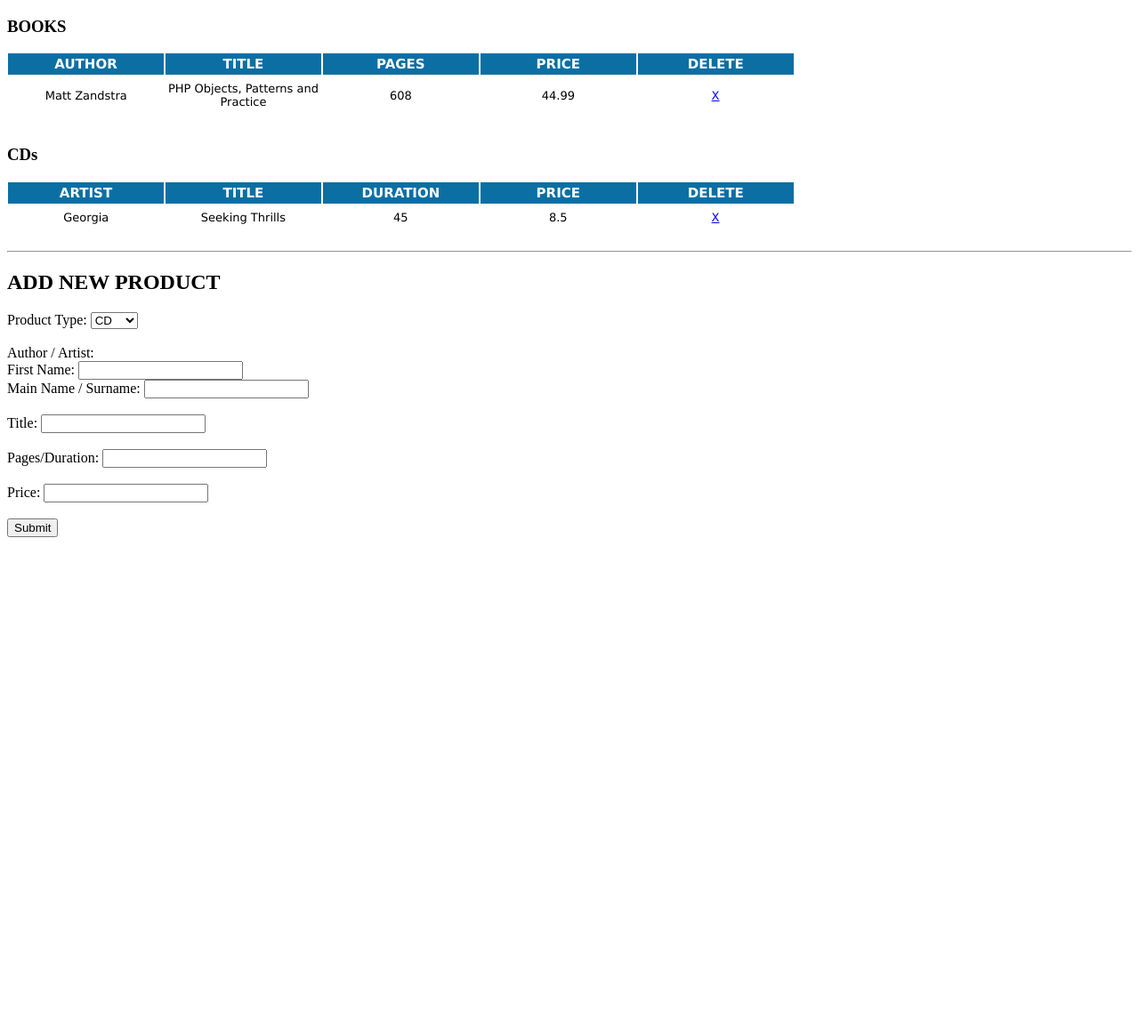
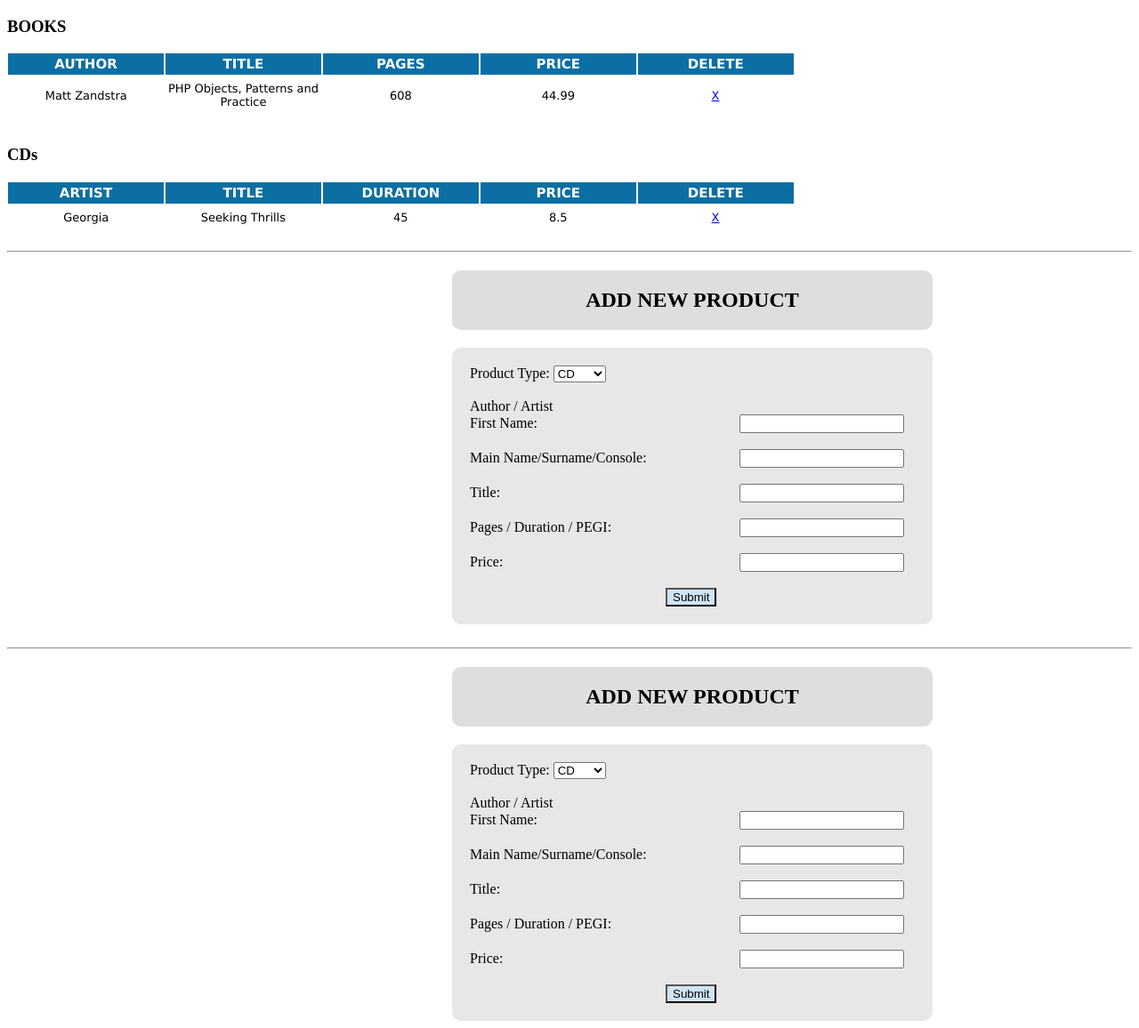
Before and after one commit to tbc-bsc-l6/component-1-KCMuna, a PHP site: page / in a window 1280 px wide. Shown: the whole page at 89% size. Before the commit the page ends 604 px from the top, so only its background shows below. Run offline with PHP 8.4, Linux system fonts and the light colour scheme.

Commit message:
changes have been applied

```diff
--- /dev/null
+++ b/awe/GameProduct.php
@@ -0,0 +1,35 @@
+<?php
+
+
+namespace awe;
+
+
+class GameProduct extends ShopProduct
+{
+    private $numPegi;
+
+    public function __construct(
+        string $id,
+        string $title,
+        string $firstName,
+        string $mainName,
+        float $price,
+        int $numPegi
+    )
+    {
+
+        parent::__construct(
+            $id,
+            $title,
+            $firstName,
+            $mainName,
+            $price
+        );
+        $this->numPegi = $numPegi;
+    }
+
+    public function getNumberOfPegi()
+    {
+        return $this->numPegi;
+    }
+}
--- a/awe/HtmlProductWriter.php
+++ b/awe/HtmlProductWriter.php
@@ -34,10 +34,12 @@ class HtmlProductWriter extends ShopProductWriter
         foreach ($this->products as $product) {
          if($product instanceof BookProduct) $bookproducts[] = $product;
          if($product instanceof CdProduct) $cdproducts[] = $product;
+         if($product instanceof GameProduct) $gameproducts[]=$product;
         }
 
         $booktable = $this->generateBookTable($bookproducts);
         $cdtable = $this->generateCdTable($cdproducts);
+        $gametable =$this->generateAddProductForm($gameproducts);
 
         $addProduct = $this->generateAddProductForm();
 
@@ -46,6 +48,8 @@ class HtmlProductWriter extends ShopProductWriter
             . $booktable .
             '<br />'
             .$cdtable.
+            '<br />'
+            .$gametable.
             '<br />'
             .$addProduct .
             '</body>';
@@ -113,39 +117,67 @@ class HtmlProductWriter extends ShopProductWriter
             </table>';
     }
 
+      private function generateGameTable($gameproducts)
+    {
+        $contents = '';
+        foreach ($gameproducts as $game) {
+            $contents .= '<tr>
+                  <td>'.$game->getFullName().'</td>'
+                .'<td>'.$game->getTitle().'</td>'
+                .'<td>'.$game->getNumberOfPegi().'</td>'
+                .'<td>'.$game->getPrice().'</td>'
+                .'<td>'.'<a href="./index.php?delete='.$game->getId().'">X</a>'.'</td>
+                </tr>';
+        }
+        return
+            '
+            <h3>GAMES</h3>
+            <table class="paleBlueRows equal-width">
+                 <thead>
+                    <tr>
+                        <th>CONSOLE</th>
+                        <th>TITLE</th>
+                        <th>PEGI</th>
+                        <th>PRICE</th>
+                        <th>DELETE</th>
+                    </tr>
+                    </thead>
+                    <tbody>'
+            .$contents.
+            '</tbody>
+            </table>';
+    }
+
+
     private function generateAddProductForm()
     {
         return '
           <hr />
-          <h2>ADD NEW PRODUCT</h2>
-         <form action="./index.php" method="post">
-          <label for="producttype">Product Type:</label>
-          <select id="producttype" name="producttype">
+          <h2 style=" background:#dedede; width:500px; padding:20px;margin-left:500px; border-radius:10px; text-align:center;">ADD NEW PRODUCT</h2>
+         <form action="./index.php" method="post" style="background:#e8e6e6; width:500px; padding:20px; margin-left:500px;border-radius:10px;">
+                <label for="producttype">Product Type:</label>
+                <select id="producttype" name="producttype">
                 <option value="cd">CD</option>
                 <option value="book">Book</option>
-          </select>
-          <br />
-          <br />
-         <label for="name">Author / Artist:</label><br />
-         <label for="fname">First Name:</label>
-           <input type="text" id="fname" name="fname"><br />
-          <label for="sname">Main Name / Surname:</label>
-           <input type="text" id="sname" name="sname">
-           <br />
-           <br />
-         <label for="title">Title:</label>
-           <input type="text" id="title" name="title">
-           <br />
-           <br />
-         <label for="pages">Pages/Duration:</label>
-           <input type="text" id="pages" name="pages">
-           <br />
-           <br />
-          <label for="price">Price:</label>
-           <input type="text" id="price" name="price">
-           <br />
-           <br />
-           <input type="submit" value="Submit">
+                <option value="game">Game</option>
+                </select><br><br>
+
+                <label for="name">Author / Artist</label><br>
+                <label for="fname">First Name:</label>
+                <input style="margin-left:223px;"type="text" id="fname" name="fname"><br><br>
+                <label for="sname">Main Name/Surname/Console:</label>
+                <input style="margin-left:100px;"type="text" id="sname" name="sname"><br><br>
+
+                <label for="title">Title:</label>
+                <input style="margin-left:265px;"type="text" id="title" name="title"><br><br>
+
+                <label  for="pages">Pages / Duration / PEGI:</label>
+                <input style="margin-left:140px;" type="text" id="pages" name="pages"><br><br>
+
+                <label for="price">Price:</label>
+                <input style="margin-left:262px;"type="text" id="price" name="price"><br><br>
+                <input style="margin-left:220px; background:#D0E4F5;" type="submit" value="Submit">
+
         </form>
         ';
     }
--- a/awe/JsonProductWriter.php
+++ b/awe/JsonProductWriter.php
@@ -34,6 +34,10 @@ class JsonProductWriter extends ShopProductWriter
             $json_product['playlength'] = $product->getPlayLength();
             $json_product['type'] = "cd";
         }
+        if($product instanceof GameProduct) {
+            $json_product['numPegi'] = $product->getNumberOfPegi();
+            $json_product['type'] = "game";
+        }
 
         return json_encode($json_product);
     }
--- a/awe/JsonUtility.php
+++ b/awe/JsonUtility.php
@@ -23,6 +23,11 @@ class JsonUtility
                     $bookproduct = new \awe\BookProduct($product['id'],$product['title'], $product['firstname'],
                         $product['mainname'],$product['price'], $product['numpages']);
                     $products[]=$bookproduct;
+                    break;
+                case "game":
+                    $gameproduct = new \awe\GameProduct($product['id'],$product['title'], $product['firstname'],
+                        $product['mainname'],$product['price'], $product['numPegi']);
+                    $products[]=$gameproduct;
                     break;
             }
         }
@@ -70,8 +75,9 @@ class JsonUtility
         $newProduct['mainname'] = $sname;
         $newProduct['price'] = $price;
 
-        if($producttype=='cd') $newProduct['playlength'] = $pages;
+        if($producttype=='cd')   $newProduct['playlength'] = $pages;
         if($producttype=='book') $newProduct['numpages'] = $pages;
+        if($producttype=='game') $newProduct['numPegi'] = $pages;
 
         $products[] = $newProduct;
 
--- a/products.json
+++ b/products.json
@@ -1,20 +1 @@
-[
-  {
-    "id": 1,
-    "type": "book",
-    "title": "PHP Objects, Patterns and Practice",
-    "firstname": "Matt",
-    "mainname": "Zandstra",
-    "price": 44.99,
-    "numpages": 608
-  },
-  {
-    "id": 2,
-    "type": "cd",
-    "title": "Seeking Thrills",
-    "firstname": "",
-    "mainname": "Georgia",
-    "price": 8.5,
-    "playlength": 45
-  }
-]
+[{"id":1,"type":"book","title":"PHP Objects, Patterns and Practice","firstname":"Matt","mainname":"Zandstra","price":44.99,"numpages":608},{"id":2,"type":"cd","title":"Seeking Thrills","firstname":"","mainname":"Georgia","price":8.5,"playlength":45},{"id":3,"type":"game","title":"n","firstname":"muna","mainname":"kc","price":100,"numPegi":5},{"id":4,"type":"game","title":"n","firstname":"muna","mainname":"kc","price":100,"numPegi":5},{"id":5,"type":"game","title":"abc","firstname":"muna","mainname":"kc","price":8797,"numPegi":6},{"id":6,"type":"game","title":"j","firstname":"n","mainname":"j","price":7,"numPegi":6},{"id":7,"type":"game","title":"j","firstname":"n","mainname":"j","price":7,"numPegi":6}]
```
